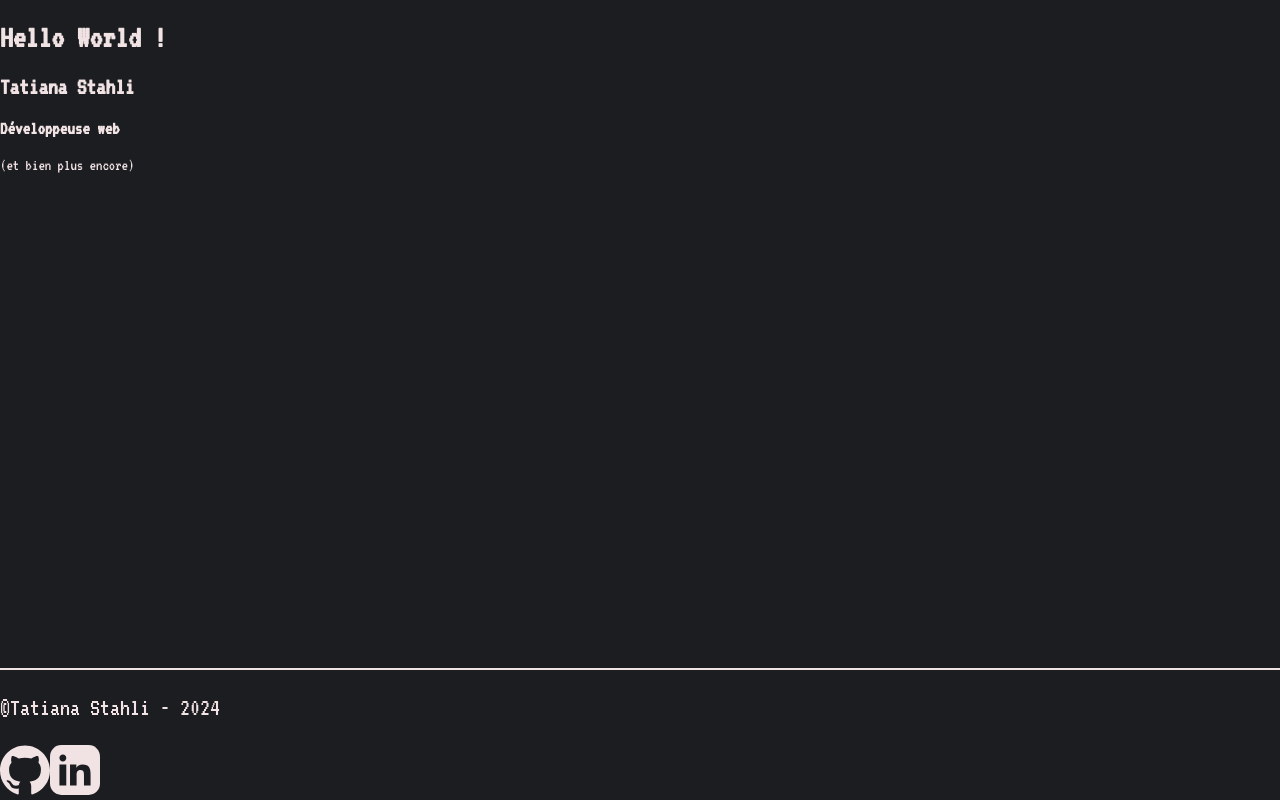
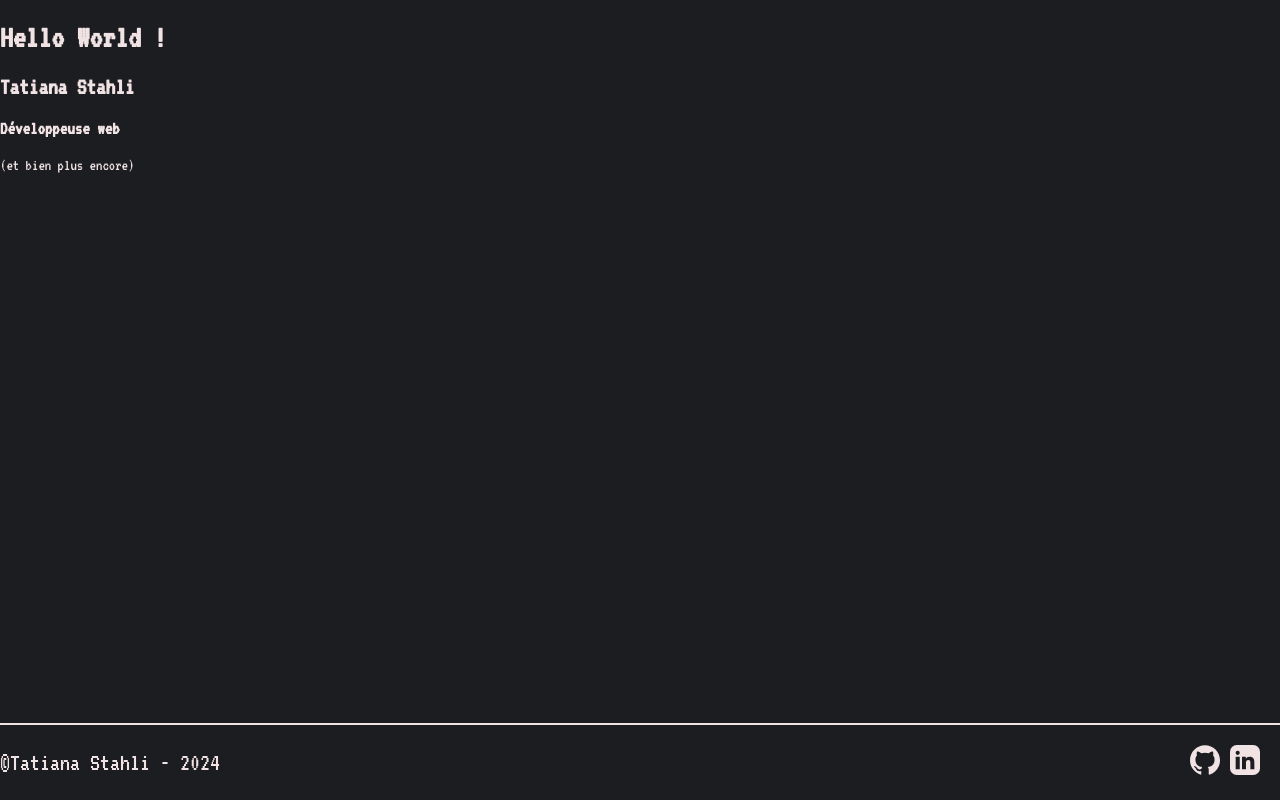
Before and after one commit to tatiana-sthl/portfolio2024, a React (Create React App) app: page / in a window 1280 px wide. Built offline with nearby package versions, Linux system fonts and the light colour scheme.

Commit message:
stylize icon footer

```diff
--- a/src/components/Footer.js
+++ b/src/components/Footer.js
@@ -6,10 +6,10 @@
   return (
     <footer>
       <p>©Tatiana Stahli - 2024</p>
-      <div className="social-icons">
-        <svg xmlns="http://www.w3.org/2000/svg" width="50" height="50" shape-rendering="geometricPrecision" text-rendering="geometricPrecision" image-rendering="optimizeQuality" fill-rule="evenodd" clip-rule="evenodd" viewBox="0 0 640 640" fill="currentColor"><path d="M319.988 7.973C143.293 7.973 0 151.242 0 327.96c0 141.392 91.678 261.298 218.826 303.63 16.004 2.964 21.886-6.957 21.886-15.414 0-7.63-.319-32.835-.449-59.552-89.032 19.359-107.8-37.772-107.8-37.772-14.552-36.993-35.529-46.831-35.529-46.831-29.032-19.879 2.209-19.442 2.209-19.442 32.126 2.245 49.04 32.954 49.04 32.954 28.56 48.922 74.883 34.76 93.131 26.598 2.882-20.681 11.15-34.807 20.315-42.803-71.08-8.067-145.797-35.516-145.797-158.14 0-34.926 12.52-63.485 32.965-85.88-3.33-8.078-14.291-40.606 3.083-84.674 0 0 26.87-8.61 88.029 32.8 25.512-7.075 52.878-10.642 80.056-10.76 27.2.118 54.614 3.673 80.162 10.76 61.076-41.386 87.922-32.8 87.922-32.8 17.398 44.08 6.485 76.631 3.154 84.675 20.516 22.394 32.93 50.953 32.93 85.879 0 122.907-74.883 149.93-146.117 157.856 11.481 9.921 21.733 29.398 21.733 59.233 0 42.792-.366 77.28-.366 87.804 0 8.516 5.764 18.473 21.992 15.354 127.076-42.354 218.637-162.274 218.637-303.582 0-176.695-143.269-319.988-320-319.988l-.023.107z"/></svg>
+      <div className="iconsFooter">
+        <a href='https://github.com/tatiana-sthl' target="_blank" rel="noreferrer"><svg className="github" xmlns="http://www.w3.org/2000/svg" width="30" height="30" shape-rendering="geometricPrecision" text-rendering="geometricPrecision" image-rendering="optimizeQuality" fill-rule="evenodd" clip-rule="evenodd" viewBox="0 0 640 640" fill="#F1E3E4"><path d="M319.988 7.973C143.293 7.973 0 151.242 0 327.96c0 141.392 91.678 261.298 218.826 303.63 16.004 2.964 21.886-6.957 21.886-15.414 0-7.63-.319-32.835-.449-59.552-89.032 19.359-107.8-37.772-107.8-37.772-14.552-36.993-35.529-46.831-35.529-46.831-29.032-19.879 2.209-19.442 2.209-19.442 32.126 2.245 49.04 32.954 49.04 32.954 28.56 48.922 74.883 34.76 93.131 26.598 2.882-20.681 11.15-34.807 20.315-42.803-71.08-8.067-145.797-35.516-145.797-158.14 0-34.926 12.52-63.485 32.965-85.88-3.33-8.078-14.291-40.606 3.083-84.674 0 0 26.87-8.61 88.029 32.8 25.512-7.075 52.878-10.642 80.056-10.76 27.2.118 54.614 3.673 80.162 10.76 61.076-41.386 87.922-32.8 87.922-32.8 17.398 44.08 6.485 76.631 3.154 84.675 20.516 22.394 32.93 50.953 32.93 85.879 0 122.907-74.883 149.93-146.117 157.856 11.481 9.921 21.733 29.398 21.733 59.233 0 42.792-.366 77.28-.366 87.804 0 8.516 5.764 18.473 21.992 15.354 127.076-42.354 218.637-162.274 218.637-303.582 0-176.695-143.269-319.988-320-319.988l-.023.107z"/></svg></a>
 
-        <svg xmlns="http://www.w3.org/2000/svg" width="50" height="50" shape-rendering="geometricPrecision" text-rendering="geometricPrecision" image-rendering="optimizeQuality" fill-rule="evenodd" clip-rule="evenodd" viewBox="0 0 512 509.64" fill="currentColor"><rect width="512" height="509.64" rx="115.61" ry="115.61"/><path fill="#1C1D21" d="M204.97 197.54h64.69v33.16h.94c9.01-16.16 31.04-33.16 63.89-33.16 68.31 0 80.94 42.51 80.94 97.81v116.92h-67.46l-.01-104.13c0-23.81-.49-54.45-35.08-54.45-35.12 0-40.51 25.91-40.51 52.72v105.86h-67.4V197.54zm-38.23-65.09c0 19.36-15.72 35.08-35.08 35.08-19.37 0-35.09-15.72-35.09-35.08 0-19.37 15.72-35.08 35.09-35.08 19.36 0 35.08 15.71 35.08 35.08zm-70.17 65.09h70.17v214.73H96.57V197.54z"/></svg>
+        <svg xmlns="http://www.w3.org/2000/svg" width="30" height="30" shape-rendering="geometricPrecision" text-rendering="geometricPrecision" image-rendering="optimizeQuality" fill-rule="evenodd" clip-rule="evenodd" viewBox="0 0 512 509.64" fill="currentColor"><rect width="512" height="509.64" rx="115.61" ry="115.61"/><path fill="#1C1D21" d="M204.97 197.54h64.69v33.16h.94c9.01-16.16 31.04-33.16 63.89-33.16 68.31 0 80.94 42.51 80.94 97.81v116.92h-67.46l-.01-104.13c0-23.81-.49-54.45-35.08-54.45-35.12 0-40.51 25.91-40.51 52.72v105.86h-67.4V197.54zm-38.23-65.09c0 19.36-15.72 35.08-35.08 35.08-19.37 0-35.09-15.72-35.09-35.08 0-19.37 15.72-35.08 35.09-35.08 19.36 0 35.08 15.71 35.08 35.08zm-70.17 65.09h70.17v214.73H96.57V197.54z"/></svg>
       </div>
 
     </footer>
--- a/src/styles/components/_footer.scss
+++ b/src/styles/components/_footer.scss
@@ -6,4 +6,14 @@
     bottom: 0;
     width: 100%;
     font-size: 25px;
+    display: flex;
+    justify-content: space-between;
 }
+
+.iconsFooter {
+    margin: 20px;
+}
+
+.github {
+    margin-right: 10px;
+}
```
